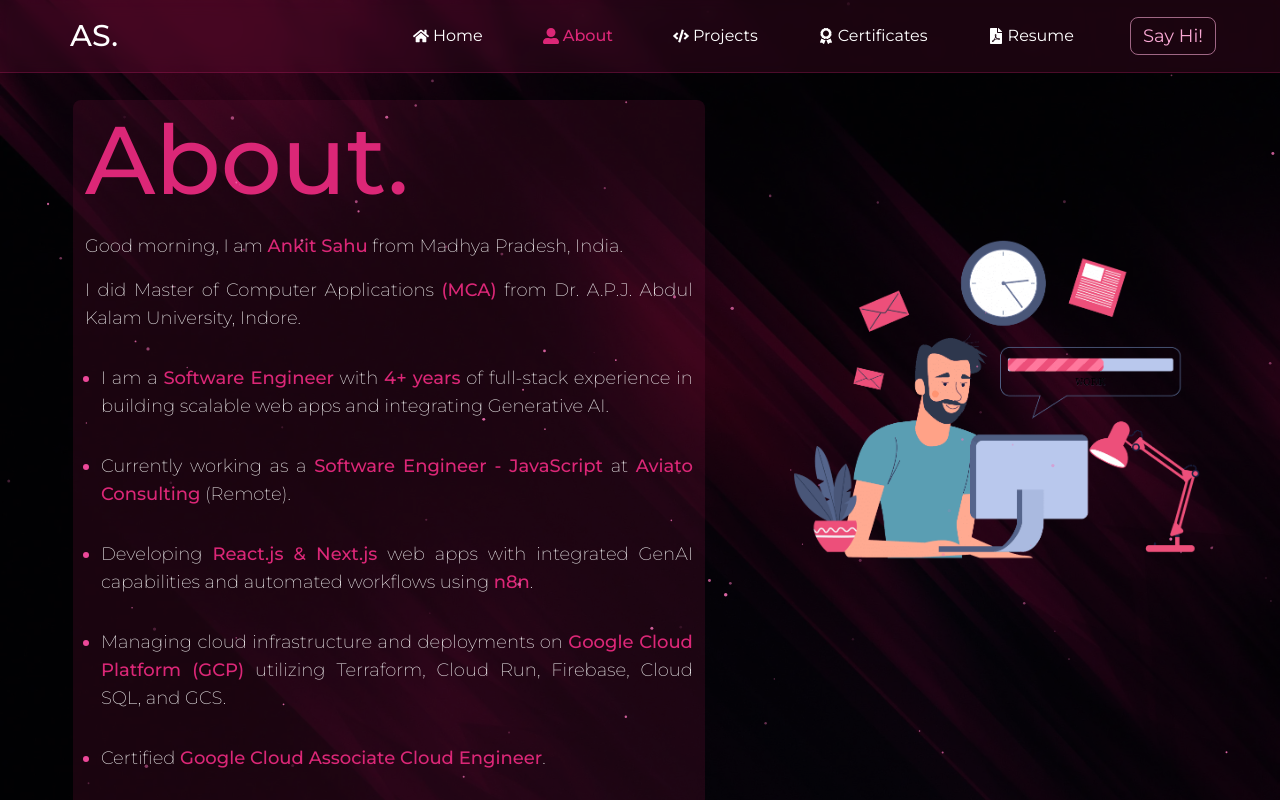
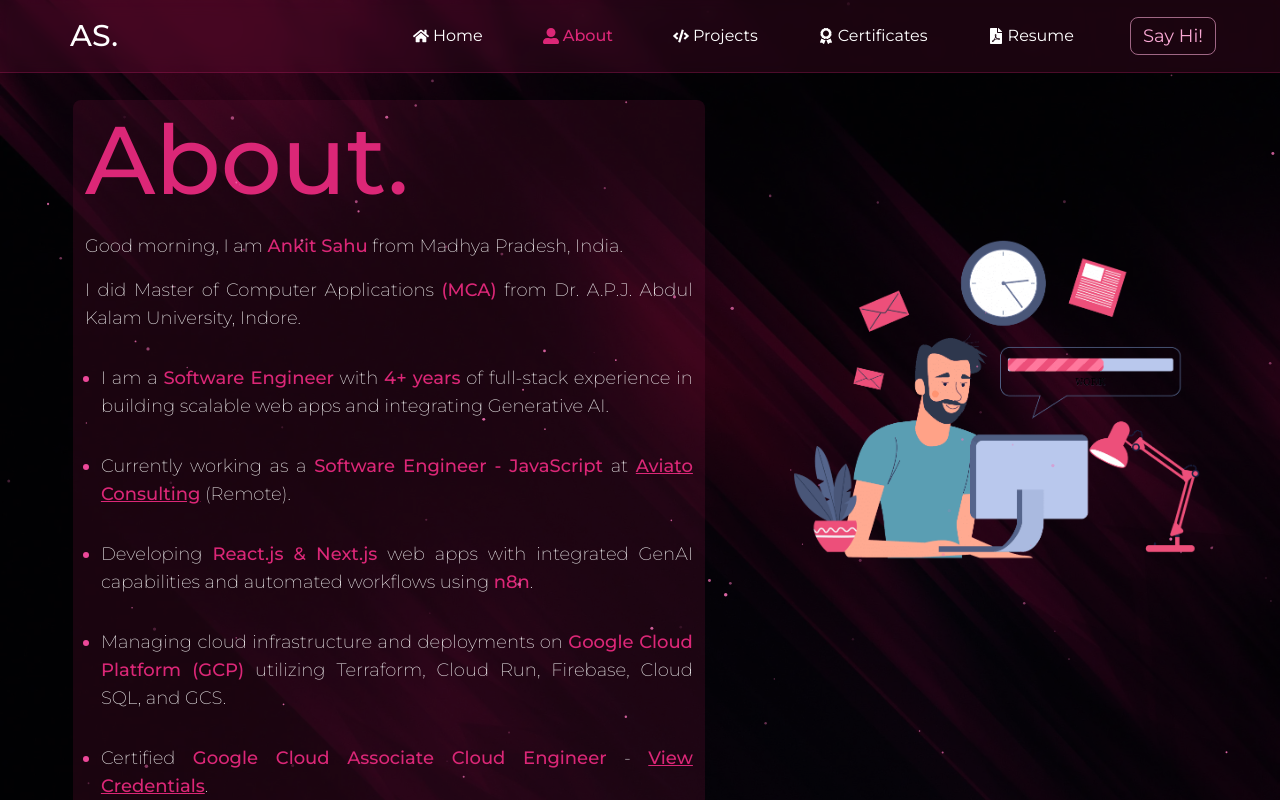
Before and after one commit to ankitsahu01/portfolio, a Next.js app: page /about in a window 1280 px wide. Shown: the top 800 px of the page. Built offline with nearby package versions, Linux system fonts and the light colour scheme.

Commit message:
feat(intro): link aviato and credly

```diff
--- a/src/components/Home/IntroduceList.tsx
+++ b/src/components/Home/IntroduceList.tsx
@@ -13,7 +13,15 @@ function IntroduceList() {
       <li>
         Currently working as a{" "}
         <span className="highlight">Software Engineer - JavaScript</span> at{" "}
-        <span className="highlight font-medium">Aviato Consulting</span> (Remote).
+        <a
+          className="underline highlight font-medium"
+          target="_blank"
+          rel="noreferrer"
+          href="https://www.linkedin.com/company/aviato-consulting/"
+        >
+          Aviato Consulting
+        </a>{" "}
+        (Remote).
       </li>
       <li>
         Developing <span className="highlight">React.js & Next.js</span> web apps with integrated GenAI capabilities and automated workflows using <span className="highlight">n8n</span>.
@@ -24,13 +32,24 @@ function IntroduceList() {
       </li>
       <li>
         Certified{" "}
-        <span className="highlight">Google Cloud Associate Cloud Engineer</span>.
+        <span className="highlight">Google Cloud Associate Cloud Engineer</span>{" "}
+        -{" "}
+        <a
+          className="underline highlight"
+          target="_blank"
+          rel="noreferrer"
+          href="https://www.credly.com/badges/7882cc4f-50a4-4d0f-9849-f13de5792b01/public_url/"
+        >
+          View Credentials
+        </a>
+        .
       </li>
       <li>
         Previously at{" "}
         <a
           className="underline highlight"
           target="_blank"
+          rel="noreferrer"
           href="https://www.linkedin.com/company/fitpeo"
         >
           FitPeo Tech
```
